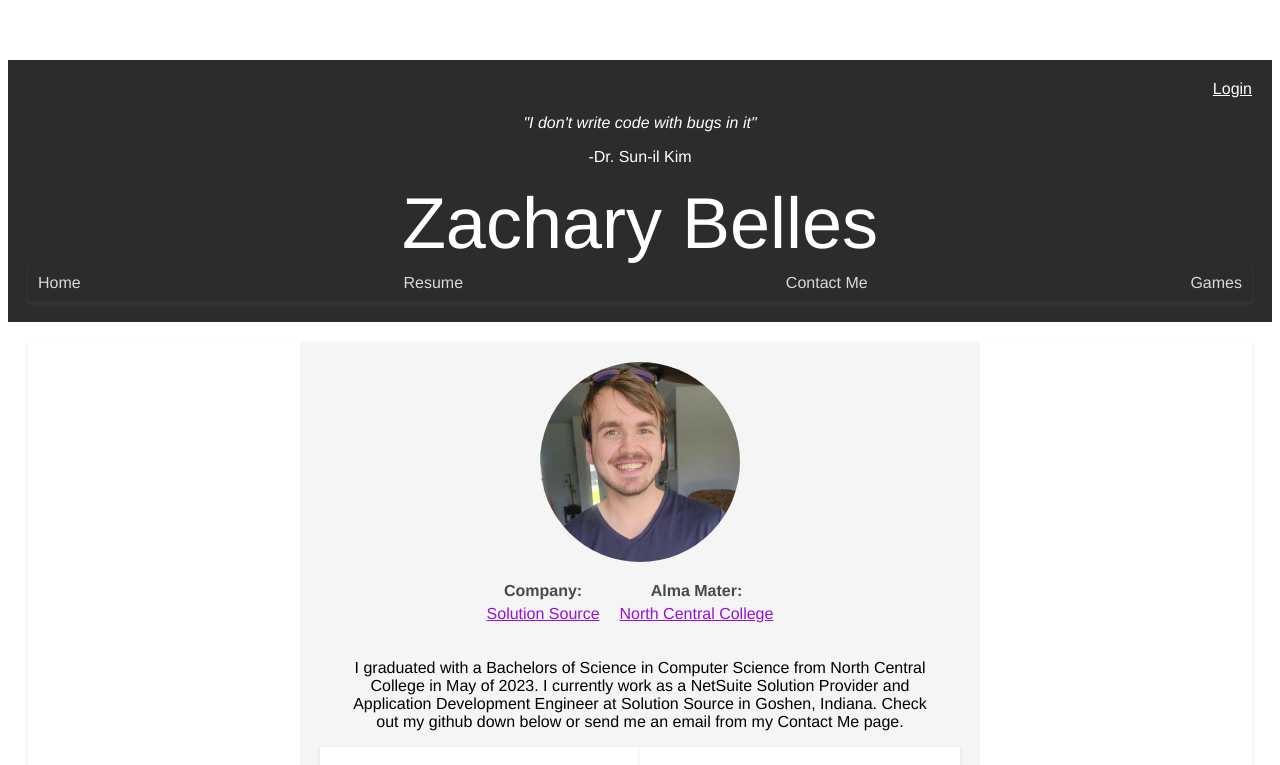
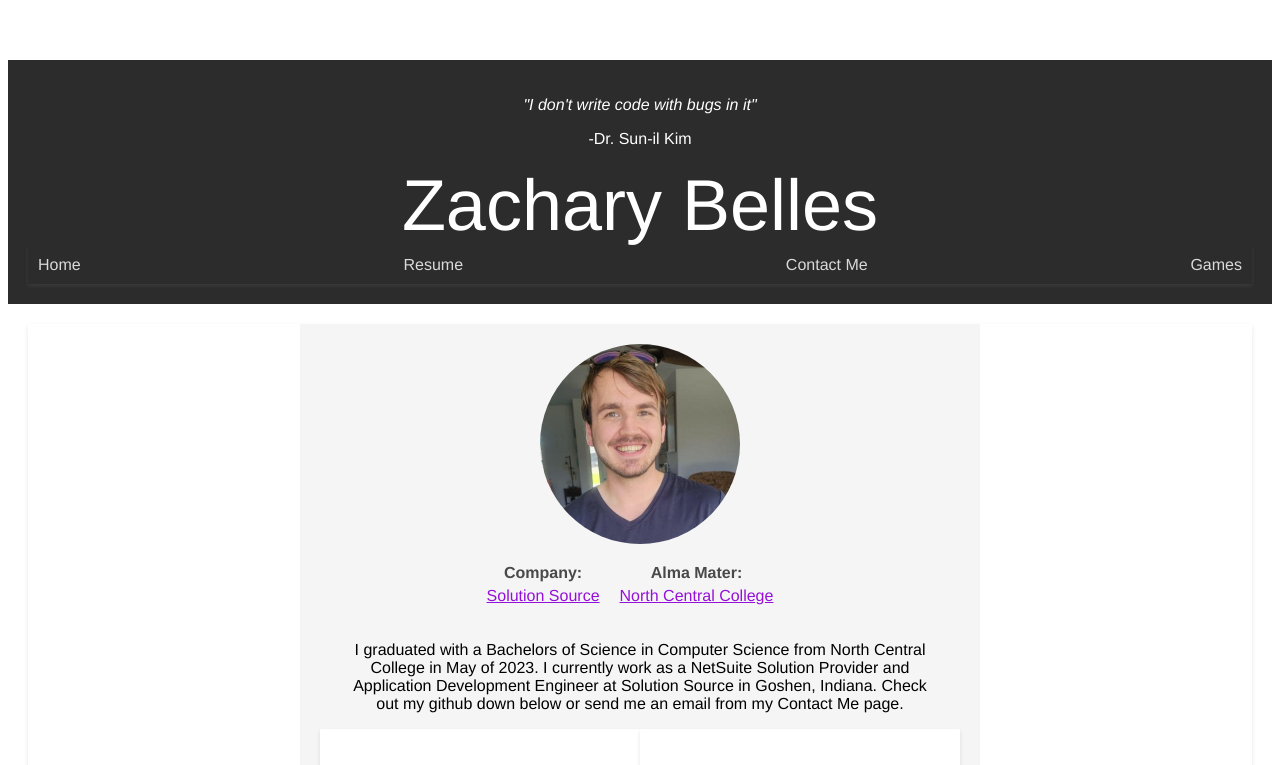
Before and after one commit to zmbelles/personal-site-v2, a Vue app: page / in a window 1280 px wide. Shown: the top 765 px of the page. Built offline with nearby package versions, Linux system fonts and the light colour scheme.

Commit message:
remove non-functional login

```diff
--- a/src/components/NavBar.vue
+++ b/src/components/NavBar.vue
@@ -1,8 +1,8 @@
 <template>
   <header>
-    <div class="nav-left">
+    <!-- <div class="nav-left">
       <router-link to="/login">Login</router-link>
-    </div>
+    </div> -->
     <div class="quote">
       <p><i>"I don't write code with bugs in it"</i></p>
       <p>    -Dr. Sun-il Kim</p>
```
